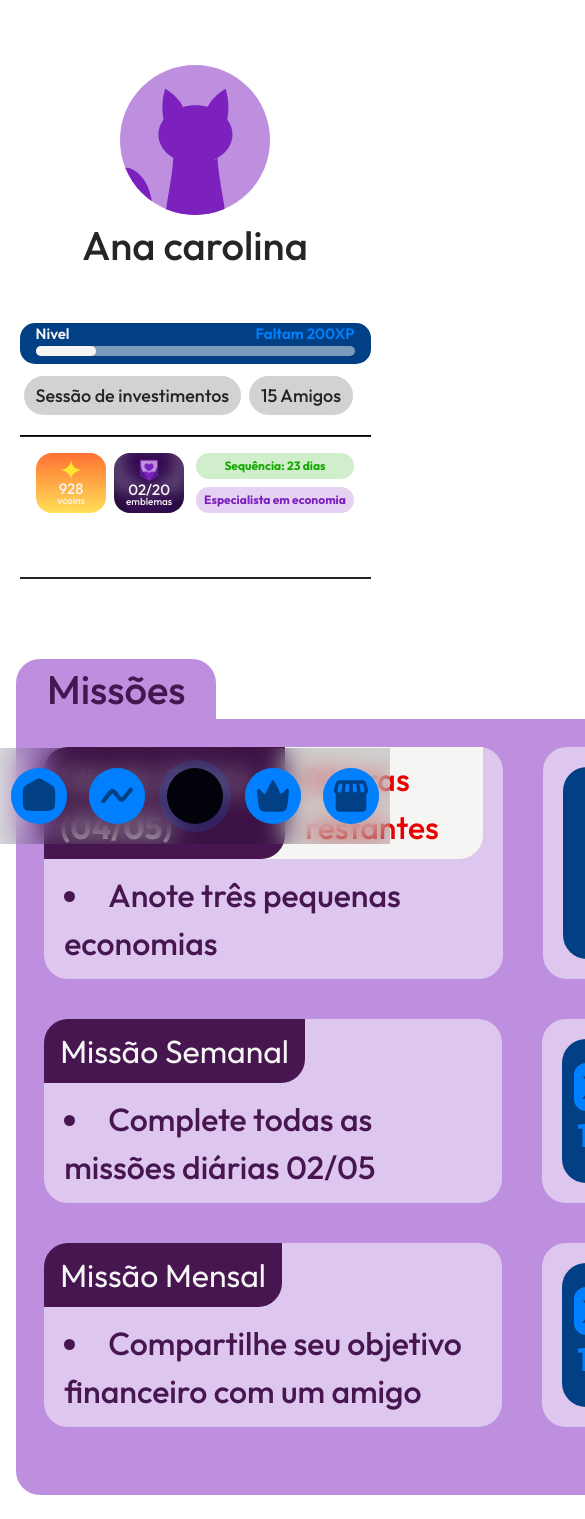
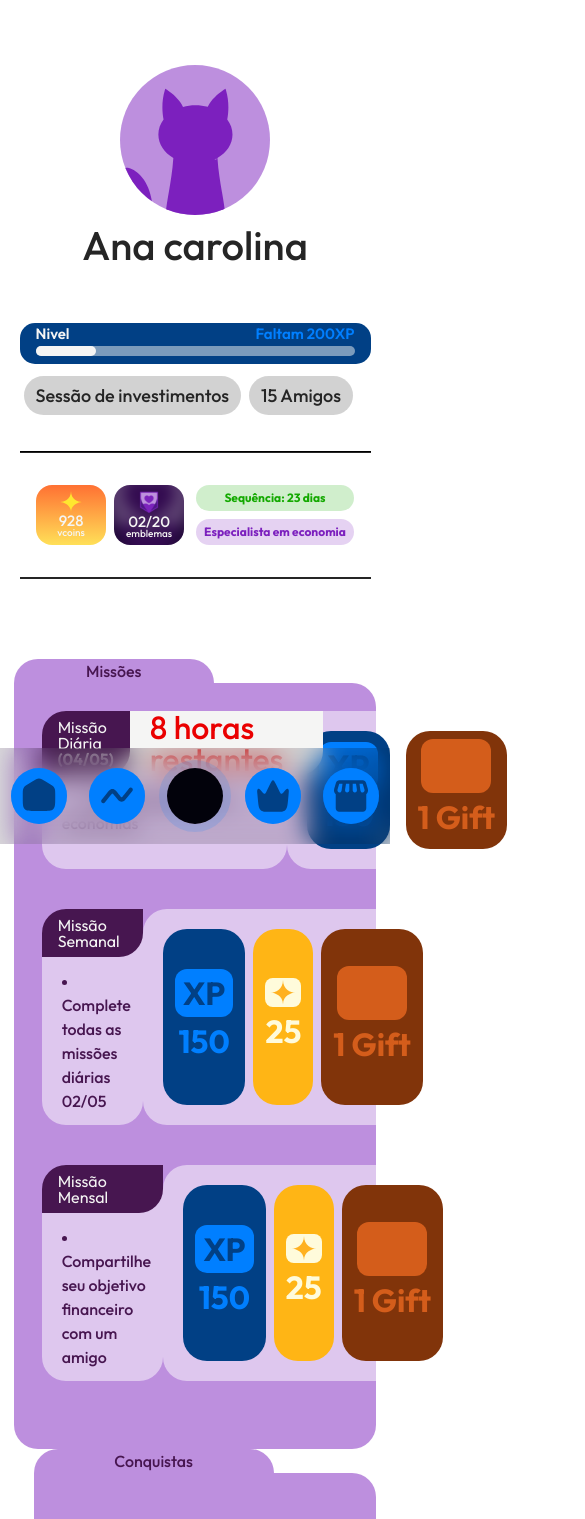
Before and after one commit to yanrafael/vouvi-frontend-client, a React (Vite) app: page /vouvi-frontend-client/profile in a window 390 px wide. Shown: the top 1519 px of the page, 585 px wide, since content can reach past the window. Built offline with nearby package versions, Linux system fonts and the light colour scheme; some icons are missing.

Commit message:
feat: update text sizes and improve layout for CoinCard, Insigne, Quest, Rewards, Mid, and Top components

```diff
--- a/src/components/Cards/CoinCard.jsx
+++ b/src/components/Cards/CoinCard.jsx
@@ -5,8 +5,8 @@ function Card({ icon, title, text, color, background }) {
       className={`${color} flex flex-col items-center justify-center rounded-[16px] sm:rounded-md p-5 font-medium leading-[1] w-[70px] h-[60px] xs:w-[80px] xs:h-[75px] sm:h-[130px] sm:w-[130px]  lg:h-[100px] lg:w-[140px] text-white xl:h-[120px] xl:w-[160px] px-6 sm:px-12 lg:px-12 xl:px-14 2xl:h-[150px] 2xl:w-[200px] 2xl:px-20`}
     >
       <img src={icon} alt="" />
-      <h2 className="text-[15px] xs:text-[20px] sm:text-[28px] lg:text-[21px] xl:text-[26px] 2xl:text-[32px]">{title}</h2>
-      <p className="text-[10px] xs:text-[15px] sm:text-[22px] lg:text-[16px] xl:text-[20px] 2xl:text-[24px]">{text}</p>
+      <h2 className="text-[15px] xs:text-[18px] sm:text-[28px] lg:text-[21px] xl:text-[26px] 2xl:text-[32px]">{title}</h2>
+      <p className="text-[10px] xs:text-[14px] sm:text-[22px] lg:text-[16px] xl:text-[20px] 2xl:text-[24px]">{text}</p>
     </div>
   );
 }
--- a/src/components/Cards/Insigne.jsx
+++ b/src/components/Cards/Insigne.jsx
@@ -2,12 +2,12 @@ function Insigne({ icon, title, text }) {
   return (
     <div className="my-5 flex text-[#471650] group-hover:text-white transition-colors duration-500 dark:text-white">
       <div className="flex-none rounded-md bg-[rgba(255,255,255,0.50);] p-4 dark:bg-[#3c3c3c]">
-        <img className="h-[130px] w-[116px]" src={icon} />
+        <img className="xl:w-[90px] xl:h-[105] 2xl:h-[130px] 2xl:w-[116px]" src={icon} />
       </div>
 
-      <div className="ml-5 leading-[1] ">
-        <h1 className="text-[40px] font-medium">{title}</h1>
-        <p className="text-[24px]">{text}</p>
+      <div className="xl:ml-3 2xl:ml-5 leading-[1] ">
+        <h1 className="xl:text-[32px] 2xl:text-[40px] font-medium">{title}</h1>
+        <p className="xl:text-[20px] 2xl:text-[24px]">{text}</p>
       </div>
     </div>
   );
--- a/src/components/Cards/Quest.jsx
+++ b/src/components/Cards/Quest.jsx
@@ -1,14 +1,14 @@
 function Quest({ children, quest, amount, text }) {
   return (
     <div className="w-[80%] rounded-[28px_24px_24px_24px] bg-[rgba(255,255,255,0.50);] dark:bg-[#D9D9D9]">
-      <div className="flex">
-        <p className="z-[1] rounded-[24px_0px_24px_0px] bg-[#471650] px-4 py-2 text-[32px] text-white dark:bg-[#3D3D3D]">
+      <div className="flex leading-[1]">
+        <p className="z-[1] rounded-[24px_0px_24px_0px] bg-[#471650] px-4 py-2 xl:text-[28px] 2xl:text-[32px] text-white dark:bg-[#3D3D3D]">
           {quest}
           <strong className="text-white dark:text-[#1A1A1A]"> {amount}</strong>
         </p>
         {children}
       </div>
-      <li className="ml-2 p-3 text-[32px] font-medium text-[#471650] dark:text-[#3D3D3D]">
+      <li className="ml-2 p-3 xl:text-[28px] 2xl:text-[32px] font-medium text-[#471650] dark:text-[#3D3D3D]">
         {text}
       </li>
     </div>
--- a/src/components/Cards/Rewards.jsx
+++ b/src/components/Cards/Rewards.jsx
@@ -1,6 +1,6 @@
 function Rewards({ xp, vicon, vcoin, gift, tgift, pad, pad2, pad3 }) {
   return (
-    <div className="ml-10 flex w-[400px] justify-between rounded-md bg-[rgba(255,255,255,0.50);] p-5 text-[32px] font-bold dark:bg-[#D9D9D9]">
+    <div className="lg:ml-6 xl:ml-8 2xl:ml-10 flex w-[400px] justify-between rounded-md bg-[rgba(255,255,255,0.50);] p-5 text-[32px] font-bold dark:bg-[#D9D9D9]">
       <div
         className={`${pad} flex flex-col items-center justify-center rounded-md bg-[#014085]`}
       >
--- a/src/pages/profile/Mid.jsx
+++ b/src/pages/profile/Mid.jsx
@@ -11,13 +11,13 @@ import { Icon } from "@iconify/react";
 
 function Mid({ openModal }) {
   return (
-    <section className="m-auto mt-20 flex w-11/12 justify-between">
-      <div>
-        <div className="flex w-[200px] justify-center rounded-t-md bg-[rgba(124,32,190,0.50);] text-[40px] font-medium text-[#471650] dark:bg-[#1e1e1e] dark:text-white" >
+    <section className="m-auto mt-20 flex flex-wrap xl:flex-nowrap w-[93%] 2xl:w-11/12 justify-between">
+      <div className="w-full xl:w-fit">
+        <div className="flex w-[200px] justify-center rounded-t-md bg-[rgba(124,32,190,0.50);] lg:text-[32px] xl:text-[40px] font-medium text-[#471650] dark:bg-[#1e1e1e] dark:text-white" >
           Missões
         </div>
         <div className="flex flex-col rounded-[0px_24px_24px] bg-[rgba(124,32,190,0.50);] p-7 dark:bg-[#1e1e1e]">
-          <div className="left-20 mb-10 flex">
+          <div className=" mb-10 flex">
             <Quest
               quest={"Missão Diária"}
               amount={"(04/05)"}
@@ -41,7 +41,7 @@ function Mid({ openModal }) {
             />
           </div>
 
-          <div className="left-20 mb-10 flex">
+          <div className=" mb-10 flex">
             <Quest
               quest={"Missão Semanal"}
               amount={""}
@@ -59,7 +59,7 @@ function Mid({ openModal }) {
             />
           </div>
 
-          <div className="left-20 mb-10 flex">
+          <div className=" mb-10 flex">
             <Quest
               quest={"Missão Mensal"}
               amount={""}
@@ -78,8 +78,8 @@ function Mid({ openModal }) {
           </div>
         </div>
       </div>
-      <div className="group ml-5">
-        <div className="flex w-[240px] justify-center rounded-t-md bg-[rgba(124,32,190,0.50);] text-[40px] font-medium text-[#471650] transition-colors duration-500 group-hover:bg-primary-200 group-hover:text-white dark:bg-[#1e1e1e] dark:text-white dark:group-hover:bg-[#282828]">
+      <div className="group ml-5 w-full xl:w-fit">
+        <div className="flex w-[240px] justify-center rounded-t-md bg-[rgba(124,32,190,0.50);] lg:text-[32px] xl:text-[40px] font-medium text-[#471650] transition-colors duration-500 group-hover:bg-primary-200 group-hover:text-white dark:bg-[#1e1e1e] dark:text-white dark:group-hover:bg-[#282828]">
           Conquistas
         </div>
         <div className="da flex h-[92%] flex-col rounded-[0px_24px_24px] bg-[rgba(124,32,190,0.50);] p-7 transition-colors duration-500 group-hover:bg-primary-200 dark:bg-[#1e1e1e] dark:group-hover:bg-[#282828]">
--- a/src/pages/profile/Top.jsx
+++ b/src/pages/profile/Top.jsx
@@ -12,7 +12,7 @@ function Top() {
   const progressionbar = 19;
 
   return (
-    <section className="m-auto mt-16 flex w-[90%] flex-col items-center border-b-2 border-[#252525] pb-16 lg:mt-10 lg:flex-row xl:mt-14 dark:border-[#F5F5F442]">
+    <section className="m-auto mt-16 flex w-[90%] flex-col items-center border-b-2 border-[#252525] pb-8 lg:pb-16 lg:mt-10 lg:flex-row xl:mt-14 dark:border-[#F5F5F442]">
       <div className="flex flex-none">
         <div className="rounded-full bg-[#7C20BE80] h-[150px] w-[150px] xs:h-[200px] xs:w-[200px] sm:h-[300px] sm:w-[300px] lg:h-[250px] lg:w-[250px] xl:h-[300px] xl:w-[300px] 2xl:h-[350px] 2xl:w-[350px]">
           <img src={Avatar} alt="Avatar Finn" title="Avatar Finn" />
@@ -39,7 +39,7 @@ function Top() {
           <ProfileTags text={"15 Amigos"} />
         </div>
       </div>
-      <hr className="relative m-4 h-[2px] w-full bg-[#252525] lg:right-[4.5%] lg:m-0 lg:h-72 lg:w-[2px] xl:h-96 dark:bg-[#F5F5F442]" />
+      <hr className="relative m-8 h-[2px] w-full bg-[#252525] lg:right-[4.5%] lg:m-0 lg:h-72 lg:w-[2px] xl:h-96 dark:bg-[#F5F5F442]" />
       <div
         className="flex w-full items-end justify-center gap-3 lg:w-fit lg:flex-col lg:items-stretch lg:gap-0"
         title="ícone da vouvi, chamado Vcoins com uma estrela em cima  "
```
